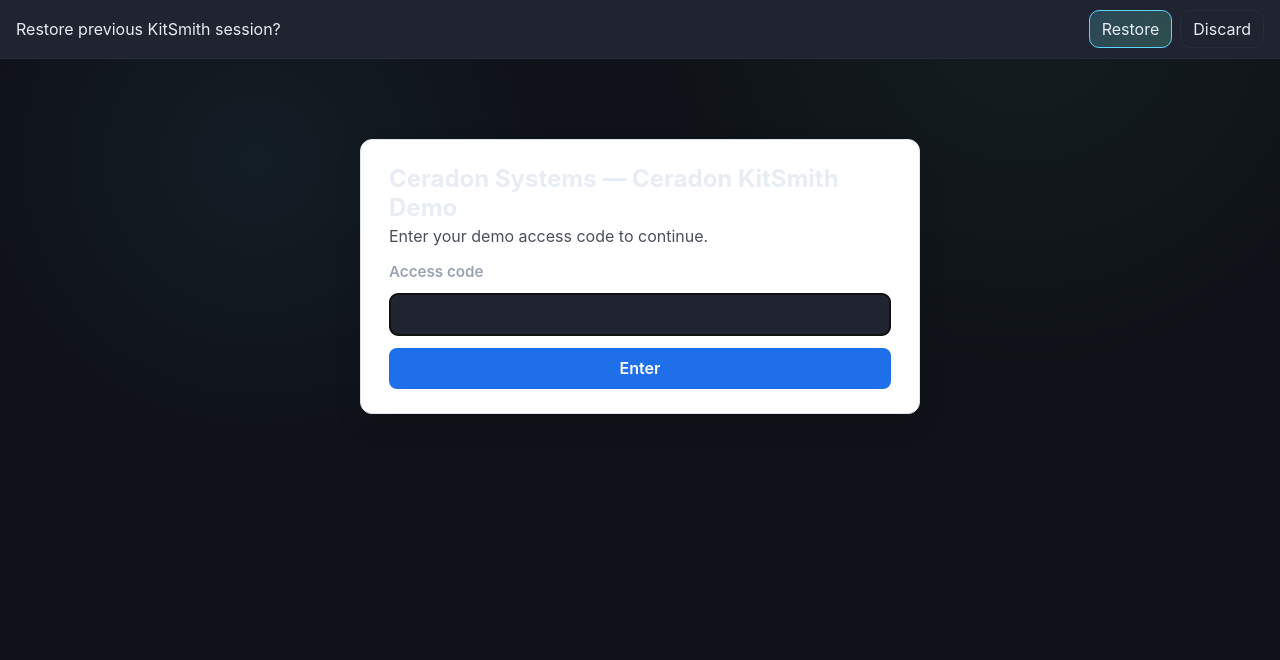
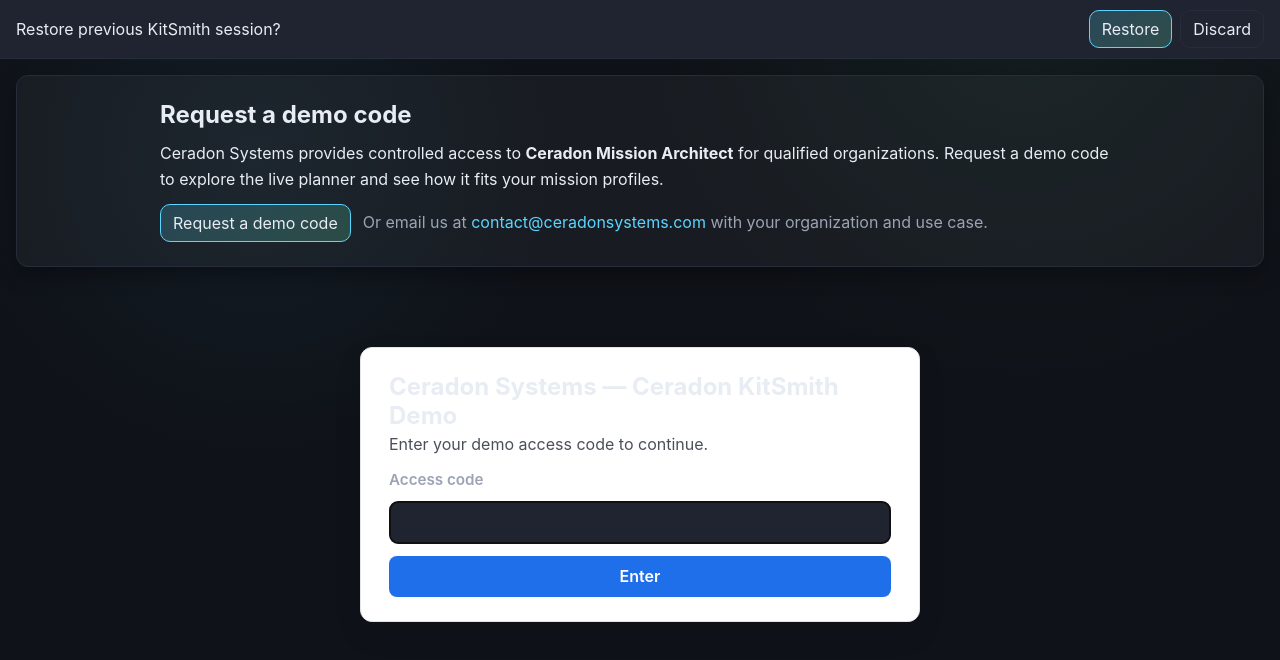
Before and after one commit to nbschultz97/Ceradon-KitSmith, a plain HTML site: page index.html in a window 1280 px wide. Drawn offline with nearby package versions, Linux system fonts and the light colour scheme.

Commit message:
Add demo code request call to action

```diff
--- a/index.html
+++ b/index.html
@@ -80,6 +80,30 @@
   <script src="https://cdnjs.cloudflare.com/ajax/libs/jszip/3.10.1/jszip.min.js" integrity="sha512-Fs5INomIQhR6CP3+xwlv6xLUOKUzYZdqzwc+ZZq0VEEv1pn6gGGY10m1HzFqp2saojlYCHGmDJtrvlaK0qIItw==" crossorigin="anonymous" referrerpolicy="no-referrer"></script>
 </head>
 <body>
+  <section id="demo-request" class="demo-request" aria-labelledby="demo-request-heading">
+    <div class="demo-request-inner">
+      <h2 id="demo-request-heading">Request a demo code</h2>
+      <p>
+        Ceradon Systems provides controlled access to <strong>Ceradon Mission Architect</strong> for qualified organizations.
+        Request a demo code to explore the live planner and see how it fits your mission profiles.
+      </p>
+      <div class="demo-request-actions">
+        <a
+          id="demo-request-button"
+          class="btn-primary demo-request-btn"
+          href="mailto:contact@ceradonsystems.com?subject=Demo%20code%20request%20%E2%80%93%20Ceradon%20Mission%20Architect&body=Hi%20Ceradon%20team,%0D%0A%0D%0AI'd%20like%20to%20request%20a%20demo%20access%20code%20for%20Ceradon%20Mission%20Architect.%0D%0A%0D%0AOrganization:%20%0D%0AUse%20case:%20%0D%0ATimeline:%20%0D%0A%0D%0AThank%20you.">
+          Request a demo code
+        </a>
+
+        <p class="demo-request-email">
+          Or email us at
+          <a href="mailto:contact@ceradonsystems.com?subject=Demo%20code%20request%20%E2%80%93%20Ceradon%20Mission%20Architect">contact@ceradonsystems.com</a>
+          with your organization and use case.
+        </p>
+      </div>
+    </div>
+  </section>
+
   <div id="access-gate" role="region" aria-label="Access code gate">
     <h1>Ceradon Systems — Ceradon KitSmith Demo</h1>
     <p>Enter your demo access code to continue.</p>
--- a/styles.css
+++ b/styles.css
@@ -577,6 +577,59 @@ legend {
   color: var(--muted);
 }
 
+.demo-request {
+  background: rgba(255, 255, 255, 0.04);
+  border: 1px solid var(--border);
+  border-radius: 12px;
+  margin: 16px;
+  padding: 24px 20px;
+  box-shadow: var(--shadow);
+}
+
+.demo-request-inner {
+  max-width: 960px;
+  margin: 0 auto;
+  display: grid;
+  gap: 12px;
+}
+
+.demo-request h2 {
+  margin: 0;
+  font-size: 1.5rem;
+}
+
+.demo-request p {
+  margin: 0;
+  line-height: 1.6;
+}
+
+.demo-request-actions {
+  display: flex;
+  flex-direction: column;
+  gap: 12px;
+  align-items: flex-start;
+}
+
+.demo-request-btn {
+  text-decoration: none;
+  text-align: center;
+}
+
+.demo-request-email {
+  color: var(--muted);
+}
+
+@media (min-width: 640px) {
+  .demo-request-actions {
+    flex-direction: row;
+    align-items: center;
+  }
+
+  .demo-request-email {
+    margin: 0;
+  }
+}
+
 @media (max-width: 1180px) {
   .layout {
     grid-template-columns: 300px 1fr;
```
